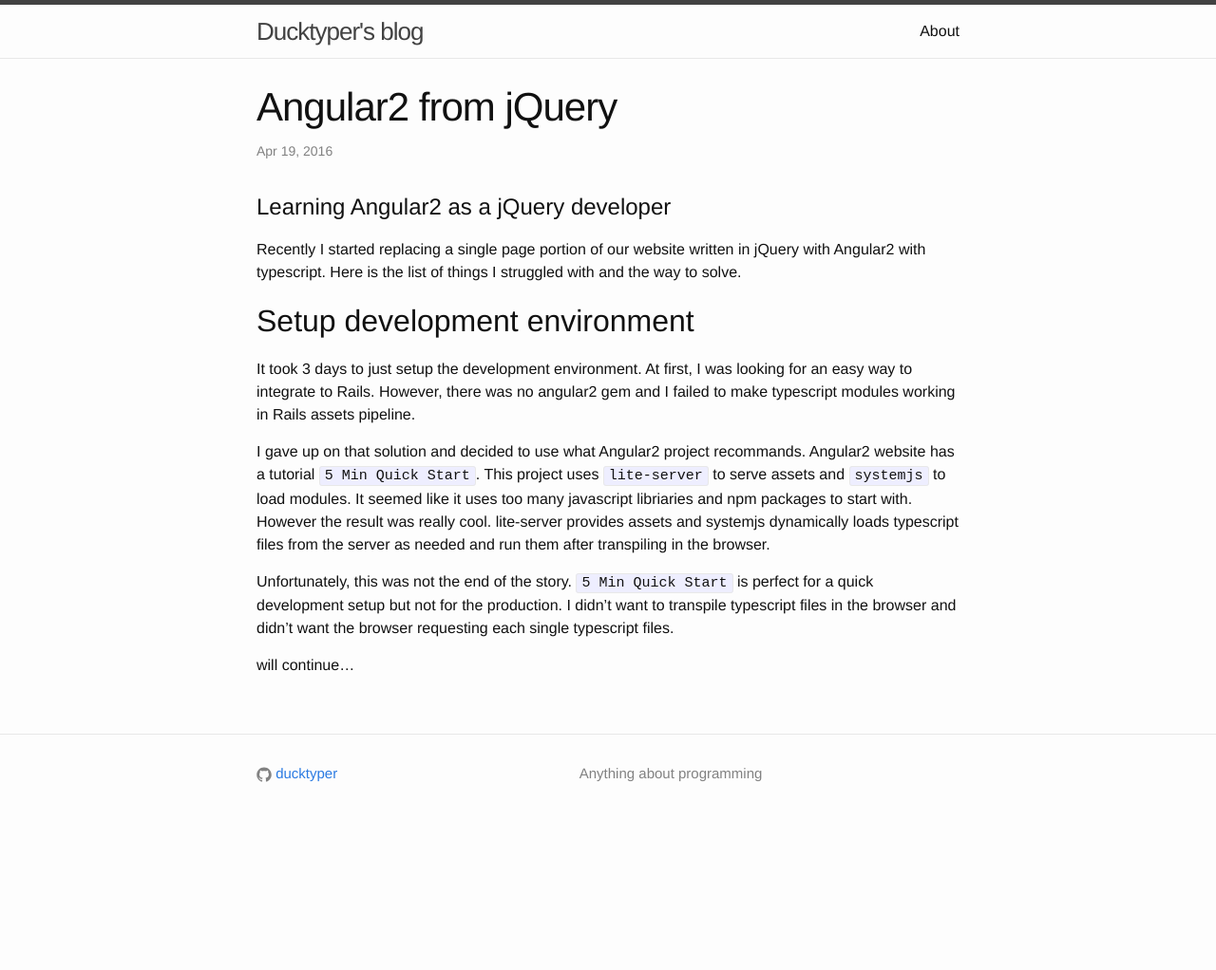
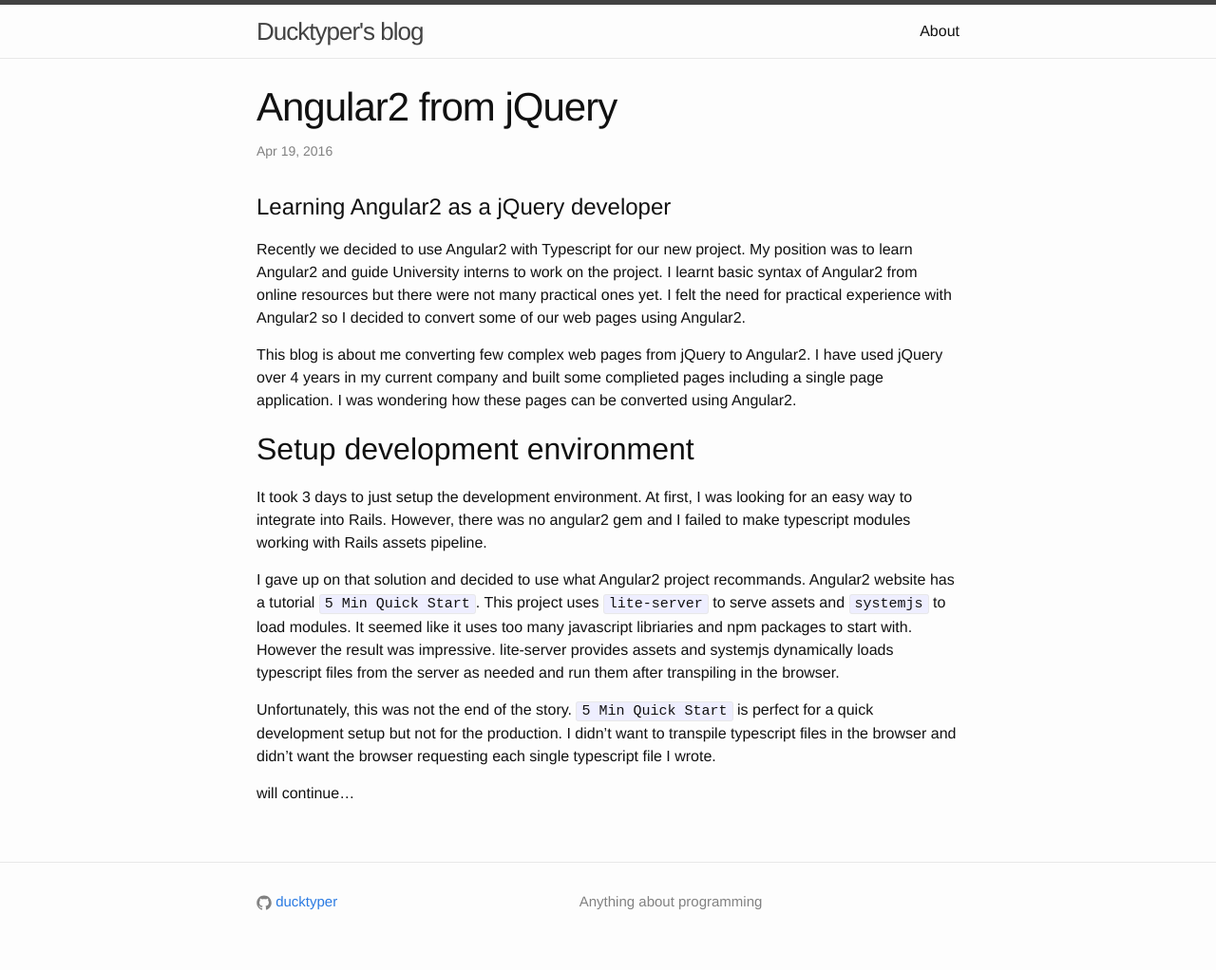
Before and after one commit to ducktyper/ducktyper.github.io, a Jekyll site: the page built from _posts/2016-04-19-angular2-from-jquery.markdown, in a window 1280 px wide. Shown: the whole page at 95% size. Built offline with Jekyll 4.4.1, drawn with Linux system fonts in a browser that asks for light colours; before the commit the page ends 900 px from its top, so only the background shows below that.

Commit message:
Improve the entro

```diff
--- a/_posts/2016-04-19-angular2-from-jquery.markdown
+++ b/_posts/2016-04-19-angular2-from-jquery.markdown
@@ -6,26 +6,33 @@ categories: notes
 
 # Learning Angular2 as a jQuery developer
 
-Recently I started replacing a single page portion of our website written in jQuery
-with Angular2 with typescript. Here is the list of things I struggled with
-and the way to solve.
+Recently we decided to use Angular2 with Typescript for our new project. My position
+was to learn Angular2 and guide University interns to work on the project. I learnt
+basic syntax of Angular2 from online resources but there were not many practical
+ones yet. I felt the need for practical experience with Angular2 so I decided to
+convert some of our web pages using Angular2.
+
+This blog is about me converting few complex web pages from jQuery to Angular2. I have
+used jQuery over 4 years in my current company and built some complieted pages
+including a single page application. I was wondering how these pages can be converted
+using Angular2.
 
 ## Setup development environment
 
 It took 3 days to just setup the development environment. At first, I was looking for
-an easy way to integrate to Rails. However, there was no angular2 gem and I failed
-to make typescript modules working in Rails assets pipeline.
+an easy way to integrate into Rails. However, there was no angular2 gem and I failed
+to make typescript modules working with Rails assets pipeline.
 
 I gave up on that solution and decided to use what Angular2 project recommands.
 Angular2 website has a tutorial `5 Min Quick Start`. This project uses `lite-server`
 to serve assets and `systemjs` to load modules. It seemed like it uses too many
-javascript libriaries and npm packages to start with. However the result was really cool.
+javascript libriaries and npm packages to start with. However the result was impressive.
 lite-server provides assets and systemjs dynamically loads typescript files
 from the server as needed and run them after transpiling in the browser.
 
 Unfortunately, this was not the end of the story. `5 Min Quick Start` is perfect
 for a quick development setup but not for the production. I didn't want to transpile
 typescript files in the browser and didn't want the browser requesting each single
-typescript files.
+typescript file I wrote.
 
 will continue...
```
